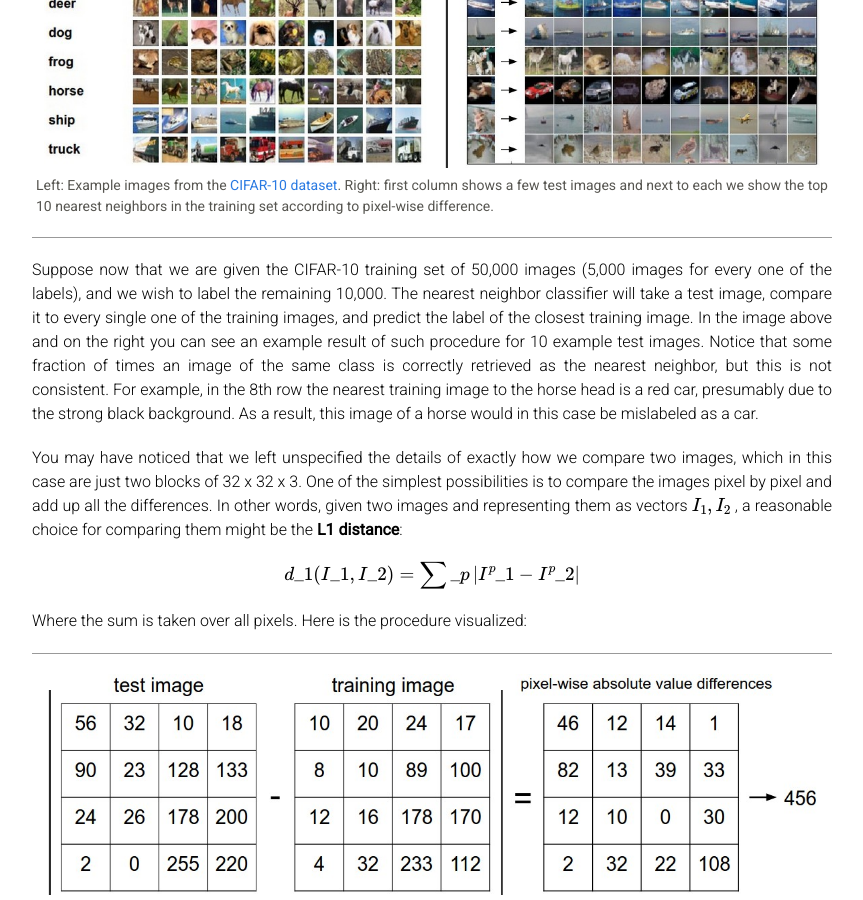
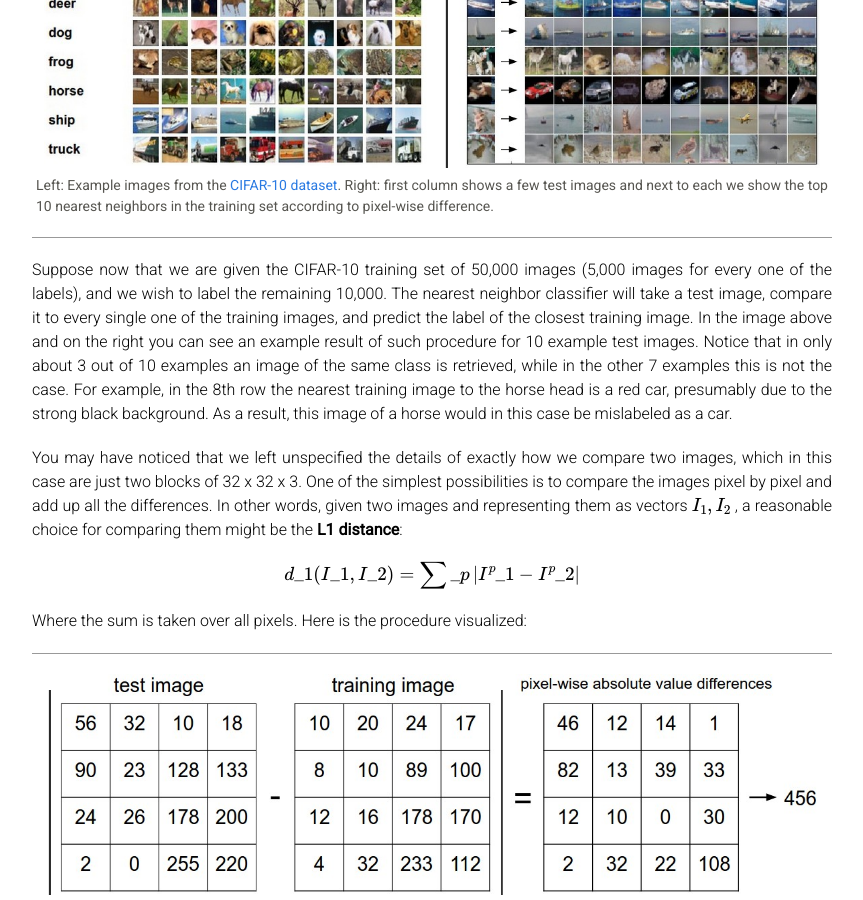
Before and after one commit to cs231n/cs231n.github.io, a Jekyll site: the page built from classification.md, in a window 1280 px wide and 900 px high, scrolled down 3481 px. Shown: the whole window, without its empty margins (208-1071 px from the left). Built offline with Jekyll 4.4.1, drawn with Linux system fonts in a browser that asks for light colours; Markdown is read by kramdown in place of the engine named in the settings; formulas are drawn with MathJax 3; some of the changed text lies outside the part shown.

Commit message:
fixing some issues, thanks Dai Wei for email regarding these

```diff
--- a/classification.md
+++ b/classification.md
@@ -68,7 +68,7 @@
   <div class="figcaption">Left: Example images from the <a href="http://www.cs.toronto.edu/~kriz/cifar.html">CIFAR-10 dataset</a>. Right: first column shows a few test images and next to each we show the top 10 nearest neighbors in the training set according to pixel-wise difference.</div>
 </div>
 
-Suppose now that we are given the CIFAR-10 training set of 50,000 images (5,000 images for every one of the labels), and we wish to label the remaining 10,000. The nearest neighbor classifier will take a test image, compare it to every single one of the training images, and predict the label of the closest training image. In the image above and on the right you can see an example result of such procedure for 10 example test images. Notice that some fraction of times an image of the same class is correctly retrieved as the nearest neighbor, but this is not consistent. For example, in the 8th row the nearest training image to the horse head is a red car, presumably due to the strong black background. As a result, this image of a horse would in this case be mislabeled as a car.
+Suppose now that we are given the CIFAR-10 training set of 50,000 images (5,000 images for every one of the labels), and we wish to label the remaining 10,000. The nearest neighbor classifier will take a test image, compare it to every single one of the training images, and predict the label of the closest training image. In the image above and on the right you can see an example result of such procedure for 10 example test images. Notice that in only about 3 out of 10 examples an image of the same class is retrieved, while in the other 7 examples this is not the case. For example, in the 8th row the nearest training image to the horse head is a red car, presumably due to the strong black background. As a result, this image of a horse would in this case be mislabeled as a car.
 
 You may have noticed that we left unspecified the details of exactly how we compare two images, which in this case are just two blocks of 32 x 32 x 3. One of the simplest possibilities is to compare the images pixel by pixel and add up all the differences. In other words, given two images and representing them as vectors \\( I\_1, I\_2 \\) , a reasonable choice for comparing them might be the **L1 distance**:
 
@@ -213,7 +212,7 @@
 
 <div class="fig figleft fighighlight">
   <img src="/assets/cveg.jpeg">
-  <div class="figcaption">Example of a 5-fold cross-validation run for the parameter <b>k</b>. For each value of <b>k</b> we train on 4 folds and evaluate on the 5th. Hence, for each <b>k</b> we receive 5 accuracies on the validation fold (accuracy is the y-axis, each result is a point). The trend line is drawn through the average of the results for each <b>k</b> and the error bars indicate the standard deviation. Note that in this particular case, the cross-validation suggests that a value of about <b>k</b> = 7 works best on this particular dataset. If we used more than 5 folds, we might expect to see a smoother (i.e. less noisy) curve.</div>
+  <div class="figcaption">Example of a 5-fold cross-validation run for the parameter <b>k</b>. For each value of <b>k</b> we train on 4 folds and evaluate on the 5th. Hence, for each <b>k</b> we receive 5 accuracies on the validation fold (accuracy is the y-axis, each result is a point). The trend line is drawn through the average of the results for each <b>k</b> and the error bars indicate the standard deviation. Note that in this particular case, the cross-validation suggests that a value of about <b>k</b> = 10 works best on this particular dataset (corresponding to the peak in the plot). If we used more than 5 folds, we might expect to see a smoother (i.e. less noisy) curve.</div>
   <div style="clear:both"></div>
 </div>
 
```
Also changed, not shown: other parts of classification.md (+3 -4 lines), _includes/head.html (+12 -0 lines).
